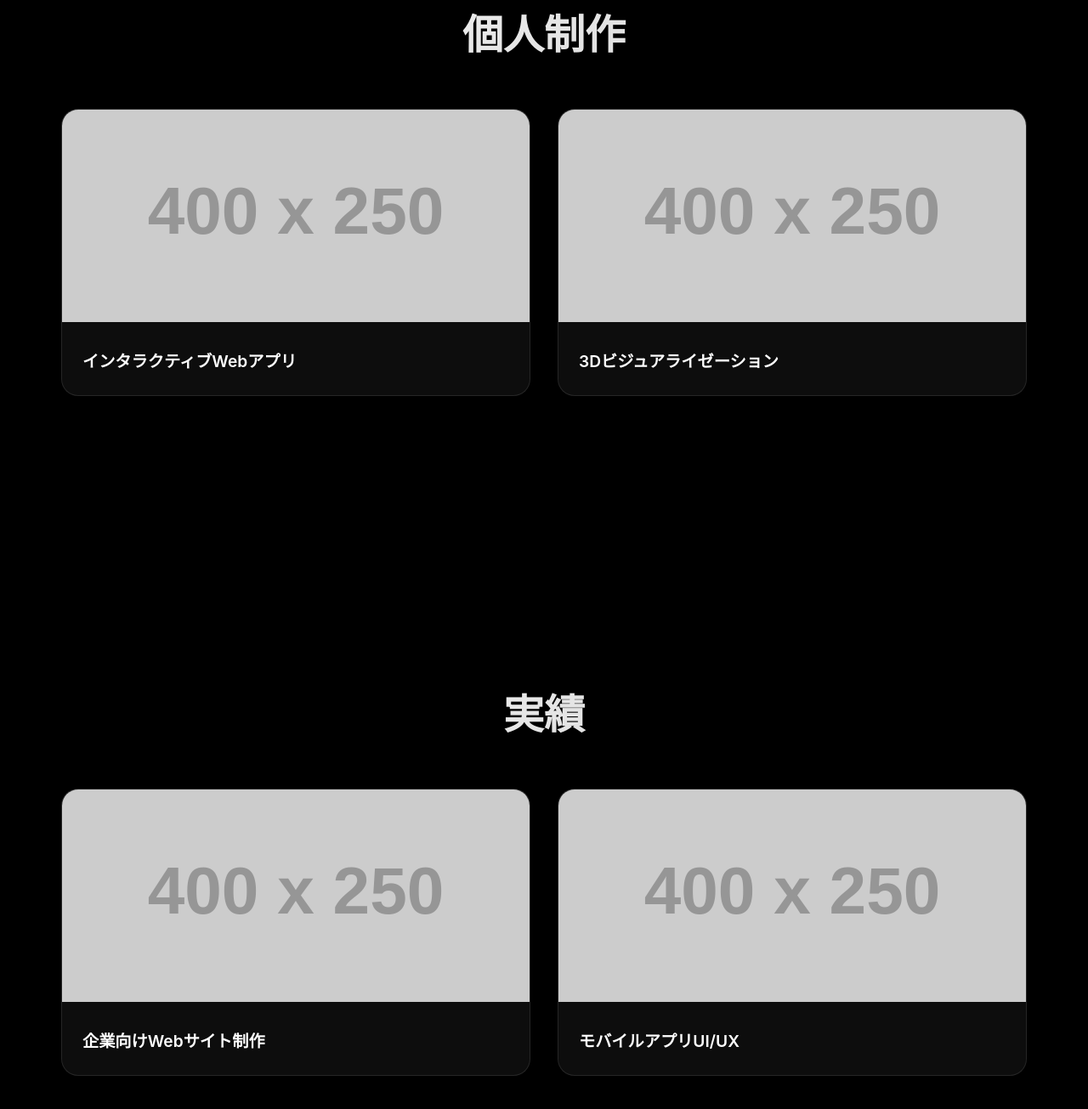
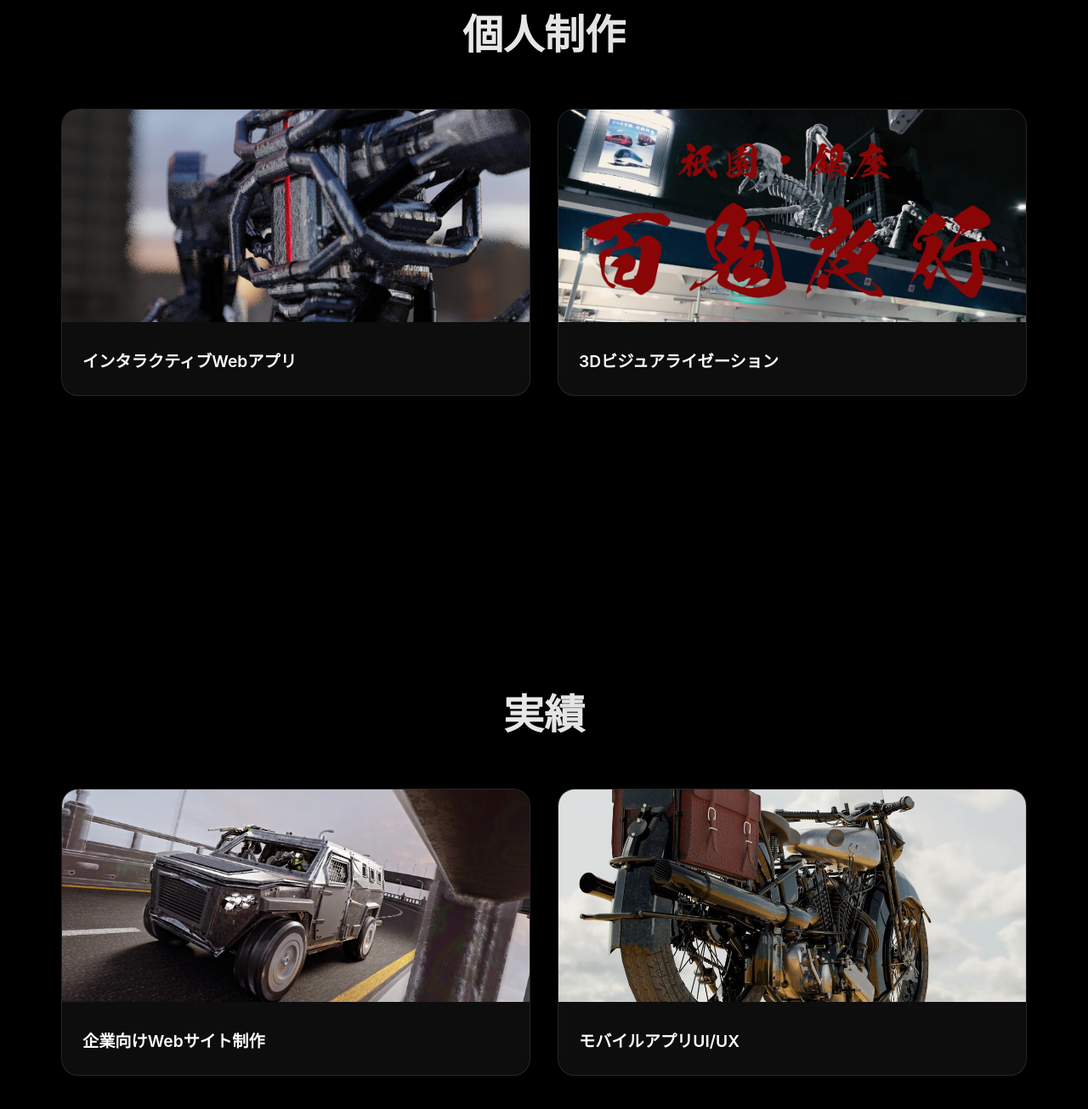
Before and after one commit to dekapurinn/dekapo, a plain HTML site: page index.html in a window 1280 px wide. Shown: the part 893-2198 px from the top of the page at 85% size. Drawn offline with Linux system fonts and the light colour scheme; placeholder pictures from the web are drawn by us.

Commit message:
Update index.html

```diff
--- a/index.html
+++ b/index.html
@@ -34,11 +34,11 @@
     <h2>個人制作</h2>
     <div class="work-gallery">
       <div class="work" onclick="openModal('modal1')">
-        <img src="https://via.placeholder.com/400x250/667eea/ffffff?text=Project+1" alt="作品1" />
+        <img src="images/work1.jpg" alt="作品1" />
         <h3>インタラクティブWebアプリ</h3>
       </div>
       <div class="work" onclick="openModal('modal2')">
-        <img src="https://via.placeholder.com/400x250/764ba2/ffffff?text=Project+2" alt="作品2" />
+        <img src="images/work2.jpg" alt="作品2" />
         <h3>3Dビジュアライゼーション</h3>
       </div>
     </div>
@@ -48,11 +48,11 @@
     <h2>実績</h2>
     <div class="work-gallery">
       <div class="work" onclick="openModal('modal3')">
-        <img src="https://via.placeholder.com/400x250/f093fb/ffffff?text=Achievement+1" alt="実績1" />
+        <img src="images/work3.jpg" alt="実績1" />
         <h3>企業向けWebサイト制作</h3>
       </div>
       <div class="work" onclick="openModal('modal4')">
-        <img src="https://via.placeholder.com/400x250/4facfe/ffffff?text=Achievement+2" alt="実績2" />
+        <img src="images/work4.jpg" alt="実績2" />
         <h3>モバイルアプリUI/UX</h3>
       </div>
     </div>
@@ -61,7 +61,7 @@
   <section id="sns">
     <h2>各種SNS</h2>
     <div class="sns-links">
-      <a href="https://twitter.com/your_handle" target="_blank">Twitter</a>
+      <a href="https://x.com/bibiri_1112" target="_blank">Twitter</a>
       <a href="https://github.com/your_handle" target="_blank">GitHub</a>
       <a href="https://dribbble.com/your_handle" target="_blank">Dribbble</a>
     </div>
```
